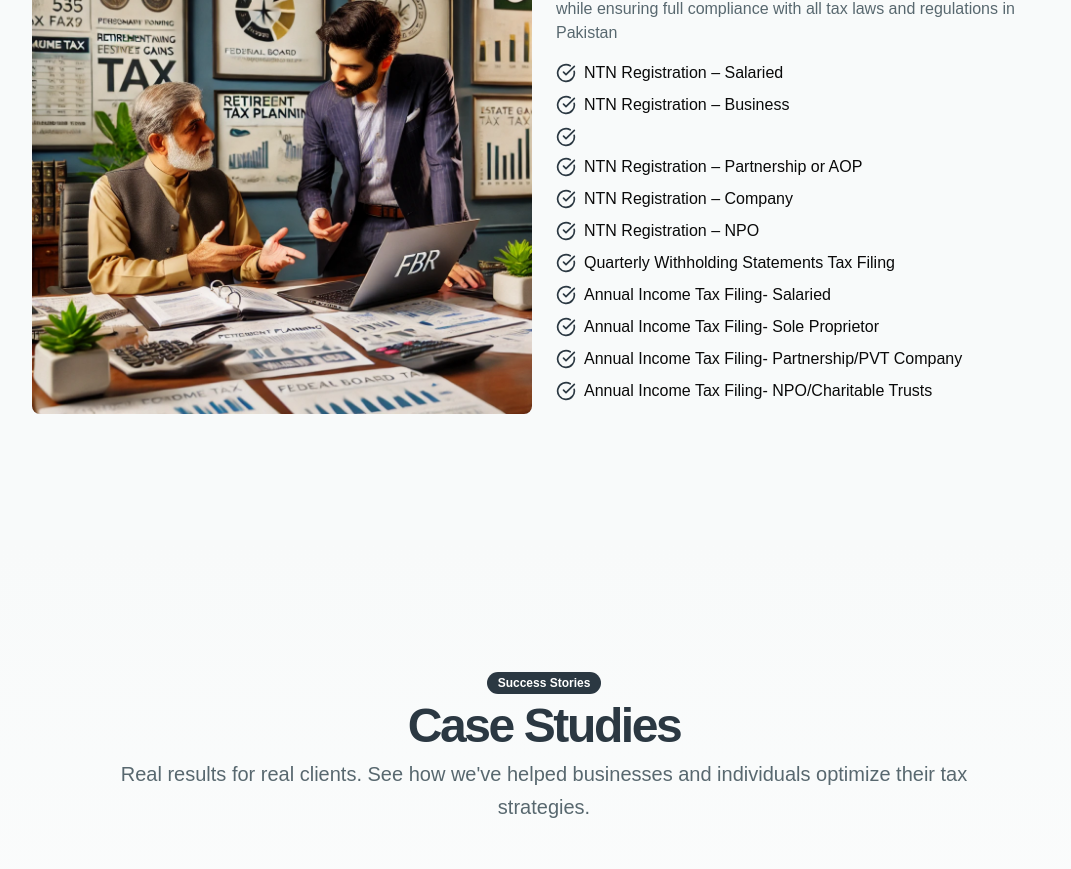
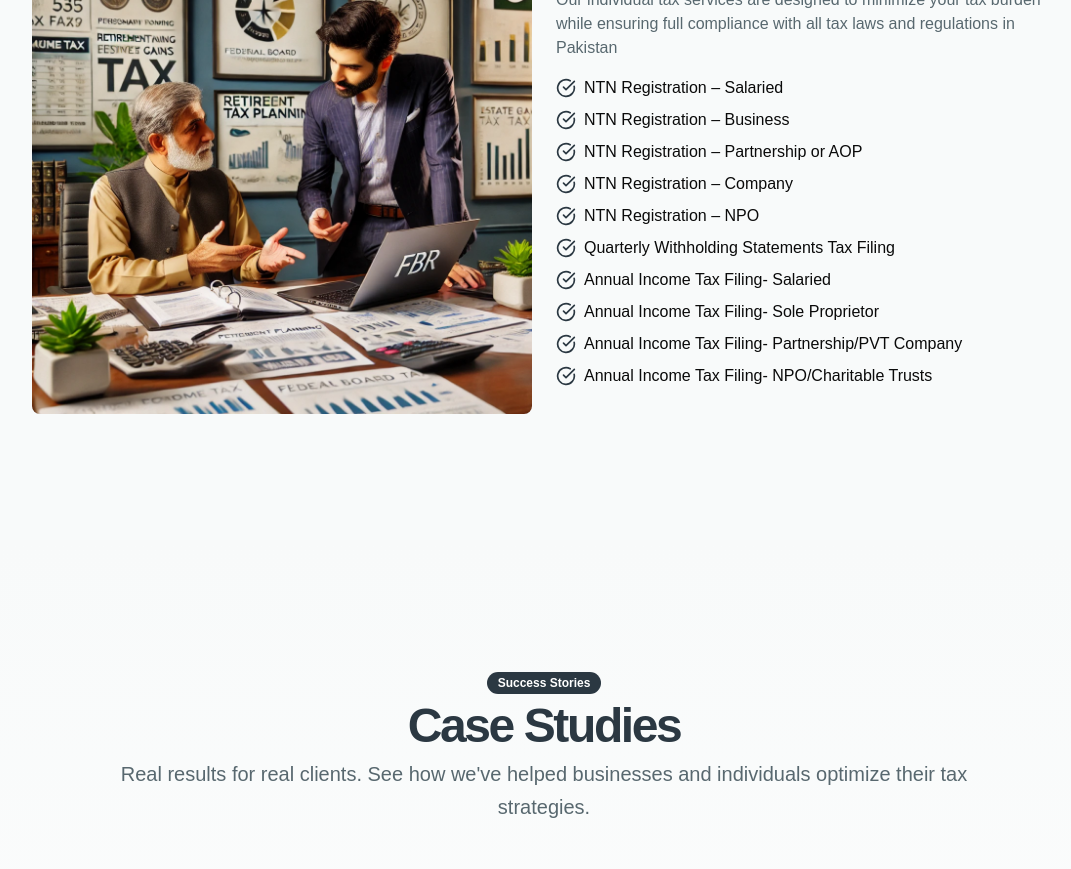
Before and after one commit to MuhammadJunaid506/FileBridge-Global, a Next.js app: page / in a window 1280 px wide. Shown: the part 2480-3349 px from the top of the page, without its empty margins (96-1167 px from the left). Built offline with nearby package versions, Linux system fonts and the light colour scheme.

Commit message:
Feat : income tax

```diff
--- a/app/page.tsx
+++ b/app/page.tsx
@@ -551,16 +551,16 @@ export default function LandingPage() {
                           credits */}
                         </span>
                       </li>
-                      <li className="flex items-start gap-2">
+                      {/* <li className="flex items-start gap-2">
                         <CheckCircle className="h-5 w-5 text-[#2b3842] mt-0.5 flex-shrink-0" />
                         <span>
-                          {/* <p className="font-semibold">
+                          <p className="font-semibold">
                             Retirement and estate tax planning:{" "}
                           </p>
                           Guidance on structuring retirement plans and estate
-                          transfers to minimize tax implications */}
+                          transfers to minimize tax implications
                         </span>
-                      </li>
+                      </li> */}
                       <li className="flex items-start gap-2">
                         <CheckCircle className="h-5 w-5 text-[#2b3842] mt-0.5 flex-shrink-0" />
                         <span>
```
